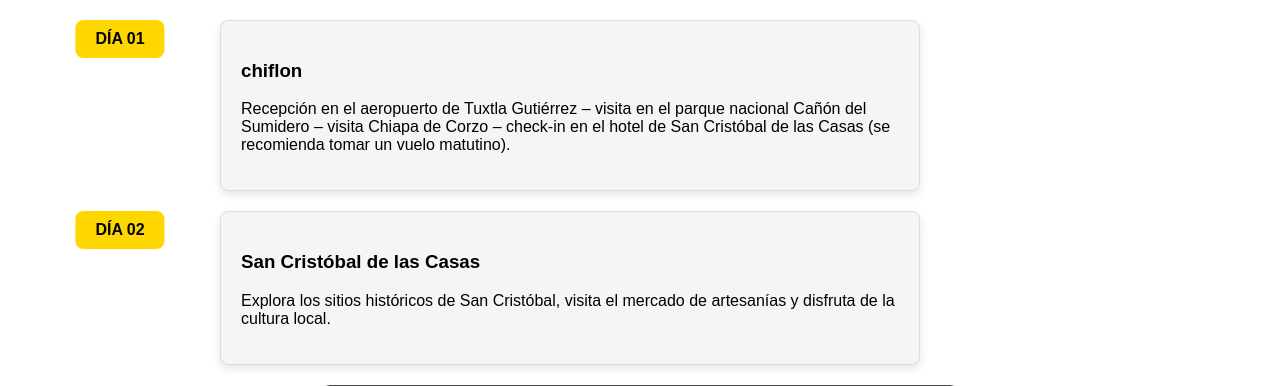
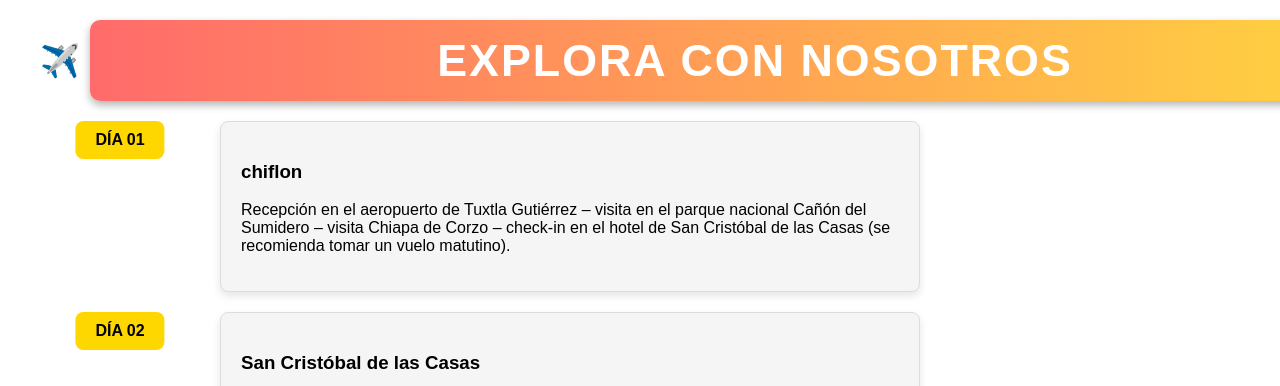
Before and after one commit to carlosdiaz0419/destinoturistico-1, a PHP site: page /destinoturistico/index.php?p=mostrarDetallechiflon in a window 1280 px wide; the page is wider, and only the part inside the window is pictured. Shown: the part 58-444 px from the top of that part. Run offline with PHP 8.4, Linux system fonts and the light colour scheme.

Commit message:
diseño reserva

```diff
--- a/vista/css/detalleReserva.css
+++ b/vista/css/detalleReserva.css
@@ -13,7 +13,7 @@
     box-shadow: 0 4px 8px rgba(0, 0, 0, 0.3);
     position: relative;
     width: 1290px;
-    margin-left: 50px;
+    margin-left: 90px;
 }
 
 .tour-title::before {
--- a/vista/layout/header.php
+++ b/vista/layout/header.php
@@ -8,7 +8,7 @@
     <link rel="stylesheet" href="vista/css/paquetes.css">
     <link rel="stylesheet" href="vista/css/inicio.css">
     <link rel="stylesheet" href="vista/css/nosotros.css">
-    <link rel="stylesheet" href="vista/css/detalleReserva.css">
+    <link rel="stylesheet" href="Vista/css/detalleReserva.css">
 
 
 </head>
--- a/vista/paquetes/mostrarDetalleaguaazul.php
+++ b/vista/paquetes/mostrarDetalleaguaazul.php
@@ -1,5 +1,7 @@
 <?php include ("vista/layout/header.php"); ?>
 <article class="agua_azul">
+<h1 class="tour-title">Explora con Nosotros</h1>
+
 <div class="detalle">
     <!-- Día 01 -->
     <div class="dia">
--- a/vista/paquetes/mostrarDetallechiflon.php
+++ b/vista/paquetes/mostrarDetallechiflon.php
@@ -1,5 +1,7 @@
 <?php include ("vista/layout/header.php"); ?>
 <article class="chiflon">
+<h1 class="tour-title">Explora con Nosotros</h1>
+
 <div class="detalle">
     <!-- Día 01 -->
     <div class="dia">
--- a/vista/paquetes/mostrarDetallemontebello.php
+++ b/vista/paquetes/mostrarDetallemontebello.php
@@ -1,5 +1,7 @@
 <?php include ("vista/layout/header.php"); ?>
 <article class="montebello">
+<h1 class="tour-title">Explora con Nosotros</h1>
+
 <div class="detalle">
     <!-- Día 01 -->
     <div class="dia">
--- a/vista/paquetes/mostrarDetallepalenque.php
+++ b/vista/paquetes/mostrarDetallepalenque.php
@@ -1,5 +1,7 @@
 <?php include ("vista/layout/header.php"); ?>
 <article class="palenque">
+<h1 class="tour-title">Explora con Nosotros</h1>
+
 <div class="detalle">
     <!-- Día 01 -->
     <div class="dia">
--- a/vista/paquetes/mostrarDetallesancristobal.php
+++ b/vista/paquetes/mostrarDetallesancristobal.php
@@ -1,5 +1,7 @@
 <?php include ("vista/layout/header.php"); ?>
 <article class="sancristobal">
+<h1 class="tour-title">Explora con Nosotros</h1>
+
 <div class="detalle">
     <!-- Día 01 -->
     <div class="dia">
```
